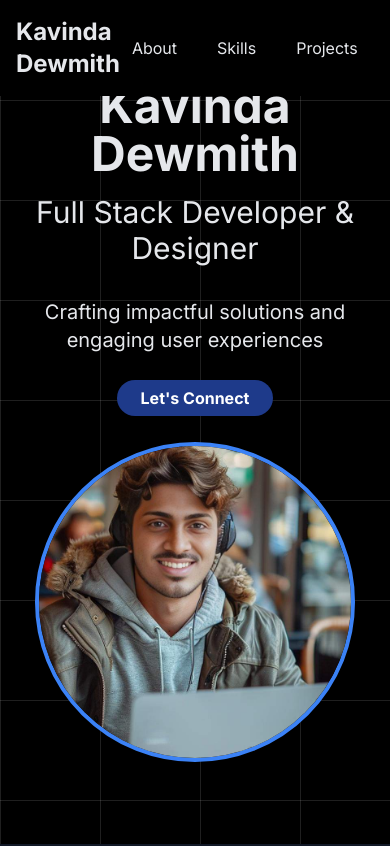
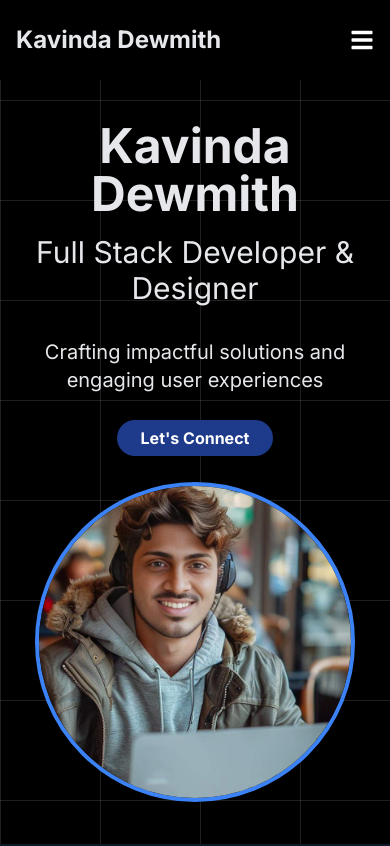
Before and after one commit to kavindadimuthu/Portfolio-web, a Next.js app: page / in a window 390 px wide. Shown: the top 846 px of the page. Built offline with nearby package versions, Linux system fonts and the light colour scheme.

Commit message:
Project data updated

```diff
--- a/src/components/About.tsx
+++ b/src/components/About.tsx
@@ -2,7 +2,7 @@ import React from 'react';
 
 const About: React.FC = () => {
   return (
-    <section id="about" className="bg-gray-900 min-h-screen flex items-center py-20">
+    <section id="about" className="bg-gray-900 min-h-screen flex items-center py-20 section-padding">
       <div className="container mx-auto px-4">
         <h2 className="section-heading">About Me</h2>
         <div className="max-w-6xl mt-4 mx-auto bg-gray-800 rounded-xl shadow-lg p-12">
--- a/src/components/Contact.tsx
+++ b/src/components/Contact.tsx
@@ -16,7 +16,7 @@ const Contact: React.FC = () => {
   };
 
   return (
-    <section id="contact" className="bg-black min-h-screen flex items-center py-20">
+    <section id="contact" className="bg-black min-h-screen flex items-center py-20 section-padding">
       <div className="container mx-auto px-4">
         <h2 className="section-heading">Contact Me</h2>
         <form onSubmit={handleSubmit} className="max-w-2xl mx-auto bg-gray-800 p-12 rounded-xl shadow-lg">
--- a/src/components/FeaturedProjects.tsx
+++ b/src/components/FeaturedProjects.tsx
@@ -7,7 +7,7 @@ const FeaturedProjects: React.FC = () => {
   const featuredProjects = projects.slice(0, 3);
 
   return (
-    <section id="projects" className="bg-gray-900 min-h-screen flex items-center py-20">
+    <section id="projects" className="bg-gray-900 min-h-screen flex items-center py-20 section-padding">
       <div className="container mx-auto px-4">
         <h2 className="section-heading">Featured Projects</h2>
         <div className="grid grid-cols-1 md:grid-cols-2 lg:grid-cols-3 gap-8">
--- a/src/components/Header.tsx
+++ b/src/components/Header.tsx
@@ -2,10 +2,11 @@
 
 import React, { useState, useEffect } from 'react';
 import Link from 'next/link';
-import { FaGithub, FaLinkedin } from 'react-icons/fa';
+import { FaGithub, FaLinkedin, FaBars, FaTimes } from 'react-icons/fa';
 
 const Header: React.FC = () => {
   const [activeSection, setActiveSection] = useState('');
+  const [isMenuOpen, setIsMenuOpen] = useState(false);
 
   useEffect(() => {
     const handleScroll = () => {
@@ -33,16 +34,30 @@ const Header: React.FC = () => {
   const scrollToSection = (sectionId: string) => {
     const element = document.getElementById(sectionId);
     if (element) {
-      element.scrollIntoView({ behavior: 'smooth' });
+      const headerOffset = 80; // Adjust this value based on your header height
+      const elementPosition = element.getBoundingClientRect().top;
+      const offsetPosition = elementPosition + window.pageYOffset - headerOffset;
+
+      window.scrollTo({
+        top: offsetPosition,
+        behavior: 'smooth'
+      });
     }
+    setIsMenuOpen(false);
   };
 
   return (
-    <header className="bg-black py-4 fixed w-full z-50">
-      <div className="container mx-auto px-4 flex justify-between items-center">
+    <header className="bg-black py-4 fixed w-full z-50 h-20"> {/* Added h-20 class */}
+      <div className="container mx-auto px-4 flex justify-between items-center h-full">
         <Link href="/" className="text-2xl font-bold">Kavinda Dewmith</Link>
-        <nav>
-          <ul className="flex space-x-4">
+        <button
+          className="lg:hidden text-white focus:outline-none"
+          onClick={() => setIsMenuOpen(!isMenuOpen)}
+        >
+          {isMenuOpen ? <FaTimes size={24} /> : <FaBars size={24} />}
+        </button>
+        <nav className={`lg:flex ${isMenuOpen ? 'flex' : 'hidden'} flex-col lg:flex-row absolute lg:relative top-full left-0 lg:top-auto lg:left-auto w-full lg:w-auto bg-black lg:bg-transparent pb-4 lg:pb-0 transition-all duration-300 ease-in-out ${isMenuOpen ? 'opacity-100' : 'opacity-0 lg:opacity-100'}`}>
+          <ul className="flex flex-col lg:flex-row space-y-2 lg:space-y-0 lg:space-x-4 items-center">
             {['about', 'skills', 'projects', 'contact'].map((section) => (
               <li key={section}>
                 <button
@@ -56,8 +71,7 @@ const Header: React.FC = () => {
               </li>
             ))}
           </ul>
-        </nav>
-        <div className="flex space-x-4">
+          <div className="flex space-x-4 mt-4 lg:mt-0 justify-center lg:justify-start">
             <a href="https://github.com/kavindadimuthu" target="_blank" rel="noopener noreferrer">
               <FaGithub className="text-2xl hover:text-blue-500" />
             </a>
@@ -65,6 +79,7 @@ const Header: React.FC = () => {
               <FaLinkedin className="text-2xl hover:text-blue-500" />
             </a>
           </div>
+        </nav>
       </div>
     </header>
   );
--- a/src/components/Hero.tsx
+++ b/src/components/Hero.tsx
@@ -4,7 +4,7 @@ import Image from 'next/image';
 
 const Hero: React.FC = () => {
   return (
-    <section className="bg-black min-h-screen flex items-center relative overflow-hidden">
+    <section className="bg-black min-h-screen flex items-center relative overflow-hidden pt-20">
       <div className="absolute inset-0 grid-pattern opacity-100"></div>
       <div className="container mx-auto px-4 flex flex-col md:flex-row items-center justify-between relative z-10">
         <div className="md:w-1/2 text-center md:text-left mb-8 md:mb-0">
--- a/src/components/Skills.tsx
+++ b/src/components/Skills.tsx
@@ -16,7 +16,7 @@ const Skills: React.FC = () => {
   ];
 
   return (
-    <section id="skills" className="bg-black min-h-screen flex items-center py-20">
+    <section id="skills" className="bg-black min-h-screen flex items-center py-20 section-padding">
       <div className="container mx-auto px-4">
         <h2 className="section-heading">Skills</h2>
         <div className="grid grid-cols-2 md:grid-cols-3 lg:grid-cols-4 gap-8">
--- a/src/data/projects.ts
+++ b/src/data/projects.ts
@@ -2,107 +2,104 @@ import { Project } from '../types/project';
 
 export const projects: Project[] = [
   {
-    id: 1,
-    title: '3D Audio Visualizer',
-    description: 'A full-stack e-commerce platform for a tyre shop, built with the MERN stack.',
-    longDescription: 'This comprehensive e-commerce platform for a tyre shop showcases the power and flexibility of the MERN (MongoDB, Express.js, React, Node.js) stack. The website offers a seamless shopping experience for customers looking to purchase tyres online. It features a responsive design, real-time inventory management, secure payment processing, and a user-friendly admin panel for easy product and order management.',
-    technologies: ['React', 'Three.js', 'Tailwind CSS'],
-    features: [
-      'User authentication and authorization',
-      'Product catalog with advanced filtering',
-      'Shopping cart functionality',
-      'Secure checkout process',
-      'Admin dashboard for inventory management',
-      'Order tracking system',
+    "id": 1,
+    "title": "Omilga Tyreshop Frontend",
+    "description": "Frontend for the Omilga Tyreshop e-commerce platform, built with React and Vite.",
+    "longDescription": "This project is the frontend component of the Omilga Tyreshop e-commerce platform. It is built using React and Vite to provide a fast and responsive user interface for customers looking to purchase tyres online. The frontend interacts with the backend to display products, handle user authentication, and manage the shopping cart and checkout process.",
+    "technologies": ["React", "Vite", "JavaScript", "CSS", "HTML"],
+    "features": [
+      "User authentication and authorization",
+      "Product catalog with advanced filtering",
+      "Shopping cart functionality",
+      "Secure checkout process",
+      "Responsive design"
     ],
-    images: [
-      '/projects/audio-visualizer.png',
-      '/placeholder.svg?height=300&width=400',
-      '/placeholder.svg?height=300&width=400',
-      '/placeholder.svg?height=300&width=400',
-      '/placeholder.svg?height=300&width=400',
+    "images": [
+      "/projects/tyreshop.png",
+      "/placeholder.svg?height=300&width=400",
+      "/placeholder.svg?height=300&width=400",
+      "/placeholder.svg?height=300&width=400",
+      "/placeholder.svg?height=300&width=400"
     ],
-    liveUrl: 'https://tyre-shop-demo.com',
-    githubUrl: 'https://github.com/kavindadewmith/tyre-shop',
-    challenges: 'One of the main challenges was implementing a real-time inventory system that could handle concurrent users and prevent overselling. This was solved by using MongoDB transactions and implementing a queue system for processing orders.',
-    futureImprovements: 'Future plans include adding a recommendation engine based on user browsing history, implementing a loyalty program, and developing a mobile app for both iOS and Android platforms.',
+    "liveUrl": "https://omilga-tyreshop-frontend.vercel.app",
+    "githubUrl": "https://github.com/kavindadimuthu/Omilga-Tyreshop-Frontend",
+    "challenges": "One of the main challenges was ensuring a smooth and fast user experience with real-time updates from the backend. This was solved by optimizing the React components and using Vite for fast development and build processes.",
+    "futureImprovements": "Future plans include adding more advanced filtering options, improving the user interface, and integrating more payment gateways."
   },
   {
     id: 2,
-    title: '3D Solar Sytem',
-    description: 'A web application that provides real-time tracking of cryptocurrency prices and market trends.',
-    longDescription: 'This real-time cryptocurrency tracker offers users up-to-the-second information on various cryptocurrencies. Built with React for the frontend and Node.js for the backend, it utilizes WebSocket connections to stream live data from multiple cryptocurrency exchanges. The application features interactive charts, price alerts, and portfolio tracking capabilities.',
-    technologies: ['React', 'Three.js', 'Tailwind CSS'],
+    title: '3D Solar System Project',
+    description: 'A 3D project demonstrating the movement of the sun and all planets within our solar system using the ThreeJs library.',
+    longDescription: 'This project showcases a 3D simulation of our solar system, illustrating the movement of the sun and planets using the ThreeJs library. The visual representation helps in understanding the dynamics of celestial bodies in a simplified and interactive manner. It emphasizes the use of WebGL through ThreeJs to create realistic and engaging 3D graphics.',
+    technologies: ['JavaScript', 'Three.js', 'HTML'],
     features: [
-      'Real-time price updates',
-      'Interactive price charts',
-      'Multiple cryptocurrency support',
-      'User-configurable price alerts',
-      'Portfolio tracking and performance analysis',
-      'News feed integration',
+      'Realistic 3D rendering of the solar system',
+      'Interactive controls to explore the solar system',
+      'Accurate representation of planetary orbits',
+      'Lighting effects to simulate the sun\'s illumination',
+      'Scalable design to adapt to different screen sizes',
+      'Smooth animations to depict planetary movements'
     ],
     images: [
       '/projects/solar-system.png',
       '/placeholder.svg?height=300&width=400',
       '/placeholder.svg?height=300&width=400',
       '/placeholder.svg?height=300&width=400',
-      '/placeholder.svg?height=300&width=400',
+      '/placeholder.svg?height=300&width=400'
     ],
-    liveUrl: 'https://crypto-tracker-demo.com',
-    githubUrl: 'https://github.com/kavindadewmith/crypto-tracker',
-    challenges: 'The main challenge was handling the high volume of real-time data without overwhelming the client or causing performance issues. This was addressed by implementing efficient data structures and using WebWorkers for background processing.',
-    futureImprovements: 'Future enhancements include adding machine learning-based price prediction models, implementing social features for users to share insights, and expanding the range of supported cryptocurrencies and exchanges.',
+    liveUrl: 'https://kavindadimuthu.github.io/3D-Solar-system/',
+    githubUrl: 'https://github.com/kavindadimuthu/3D-Solar-system',
+    challenges: 'One of the main challenges was achieving smooth animations and interactions within the 3D environment, which was resolved by optimizing the ThreeJs configurations and using efficient rendering techniques.',
+    futureImprovements: 'Future plans include adding more celestial bodies such as moons and asteroids, improving the realism of textures and lighting, and developing an educational mode with detailed information about each planet.'
   },
   {
-    id: 3,
-    title: 'Influencer-Business Connection Platform',
-    description: 'A platform designed to connect influencers with businesses, facilitating collaborations and partnerships in the digital marketing space.',
-    longDescription: 'This innovative platform serves as a bridge between influencers and businesses looking to collaborate on marketing campaigns. Built using the MERN stack, it offers a robust matching algorithm, secure messaging, and contract management features. The platform streamlines the process of finding and managing influencer partnerships, making it easier for businesses to run effective social media campaigns.',
-    technologies: ['React', 'Node.js', 'MongoDB', 'Express', 'Socket.io'],
-    features: [
-      'Advanced influencer search and filtering',
-      'AI-powered matching algorithm',
-      'Secure in-platform messaging',
-      'Campaign management tools',
-      'Analytics dashboard',
-      'Smart contract integration',
+    "id": 3,
+    "title": "3D Audio Visualizer",
+    "description": "A 3D audio visualizer created using the Three.js library and dat.gui.",
+    "longDescription": "This project is a 3D audio visualizer that leverages the Three.js library for rendering 3D graphics and dat.gui for user interface controls. It provides an immersive visual representation of audio input, creating dynamic and engaging visual effects in response to sound.",
+    "technologies": ["HTML", "JavaScript", "Three.js", "dat.gui"],
+    "features": [
+      "Real-time audio visualization",
+      "Interactive 3D graphics",
+      "Customizable visual effects",
+      "User interface for adjusting visualization parameters",
+      "Responsive design for various screen sizes"
     ],
-    images: [
-      '/projects/project_3.jpg',
-      '/placeholder.svg?height=300&width=400',
-      '/placeholder.svg?height=300&width=400',
-      '/placeholder.svg?height=300&width=400',
-      '/placeholder.svg?height=300&width=400',
+    "images": [
+      "/projects/audio-visualizer.png",
+      "/placeholder.svg?height=300&width=400",
+      "/placeholder.svg?height=300&width=400",
+      "/placeholder.svg?height=300&width=400",
+      "/placeholder.svg?height=300&width=400"
     ],
-    liveUrl: 'https://influencer-connect-demo.com',
-    githubUrl: 'https://github.com/kavindadewmith/influencer-connect',
-    challenges: 'One of the biggest challenges was developing a fair and accurate matching algorithm that could pair influencers with relevant businesses. This was overcome by implementing a machine learning model that considers multiple factors including niche, audience demographics, and past performance.',
-    futureImprovements: 'Future plans include integrating blockchain technology for transparent and secure payments, developing an AI-driven content suggestion tool, and expanding the platform to include a wider range of digital creators beyond traditional social media influencers.',
+    "liveUrl": "https://kavindadimuthu.github.io/3D-Audio-visualizer/",
+    "githubUrl": "https://github.com/kavindadimuthu/3D-Audio-visualizer",
+    "challenges": "One of the main challenges was optimizing the performance of the 3D rendering to ensure smooth visualizations without lag, even with high audio frequencies. This was addressed by optimizing the Three.js rendering pipeline and using efficient algorithms for audio processing.",
+    "futureImprovements": "Future plans include adding support for more audio formats, implementing more complex visual effects, and integrating with popular music streaming services to visualize live audio streams."
   },
   {
-    id: 4,
-    title: 'OpenGL 3D Visualization',
-    description: 'An interactive 3D scene created with OpenGL, featuring complex animations, particle systems, and user interaction capabilities.',
-    longDescription: 'This OpenGL-based 3D visualization project showcases advanced graphics programming techniques. The application renders a detailed, interactive 3D environment with dynamic lighting, complex particle systems, and physics-based animations. Users can navigate through the scene, interact with objects, and modify various parameters in real-time.',
-    technologies: ['C++', 'OpenGL', 'GLSL'],
-    features: [
-      'Dynamic lighting and shadow mapping',
-      'Complex particle systems',
-      'Physics-based animations',
-      'User-controlled camera',
-      'Interactive object manipulation',
-      'Real-time shader editing',
+    "id": 4,
+    "title": "2D Village Scene OpenGL Project",
+    "description": "A 2D village scene created using the OpenGL library and C language.",
+    "longDescription": "This project showcases a 2D village scene developed using OpenGL and C. The scene includes various elements such as houses, trees, and a river, demonstrating the capabilities of OpenGL for rendering 2D graphics. The project aims to provide an immersive visual experience and a foundational understanding of computer graphics programming.",
+    "technologies": ["OpenGL", "C", "C++"],
+    "features": [
+      "2D rendering of village elements",
+      "Use of OpenGL for graphics rendering",
+      "Scene composition with houses, trees, and river",
+      "Interactive elements and animations",
+      "Optimized performance for smooth rendering"
     ],
-    images: [
-      '/placeholder.svg?height=300&width=400',
-      '/placeholder.svg?height=300&width=400',
-      '/placeholder.svg?height=300&width=400',
-      '/placeholder.svg?height=300&width=400',
-      '/placeholder.svg?height=300&width=400',
+    "images": [
+      "/projects/2d-village-scene.png",
+      "/placeholder.svg?height=300&width=400",
+      "/placeholder.svg?height=300&width=400",
+      "/placeholder.svg?height=300&width=400",
+      "/placeholder.svg?height=300&width=400"
     ],
-    liveUrl: 'https://opengl-demo.kavindadewmith.com',
-    githubUrl: 'https://github.com/kavindadewmith/opengl-visualization',
-    challenges: 'The main challenge was optimizing the rendering pipeline to maintain high frame rates while handling complex scenes with numerous particles and dynamic lighting. This was addressed through careful GPU memory management, level-of-detail techniques, and efficient shader implementations.',
-    futureImprovements: 'Future enhancements include implementing ray tracing for more realistic lighting, adding support for VR headsets, and developing a user-friendly interface for creating and modifying 3D scenes without coding.',
+    "liveUrl": "https://example.com/village_scene_demo",
+    "githubUrl": "https://github.com/kavindadimuthu/2D-VillageScene-OpenGLProject",
+    "challenges": "One of the main challenges was optimizing the performance of the scene to ensure smooth rendering. This was achieved by implementing efficient algorithms and minimizing the use of computational resources.",
+    "futureImprovements": "Future plans include adding more interactive elements, enhancing the visual details, and implementing a day-night cycle to make the scene more dynamic."
   },
 ];
```
Also changed, not shown: public/projects/2d-village-scene.png (added), public/projects/tyreshop.png (added). Lines whose indentation alone changed are shown as unchanged.
